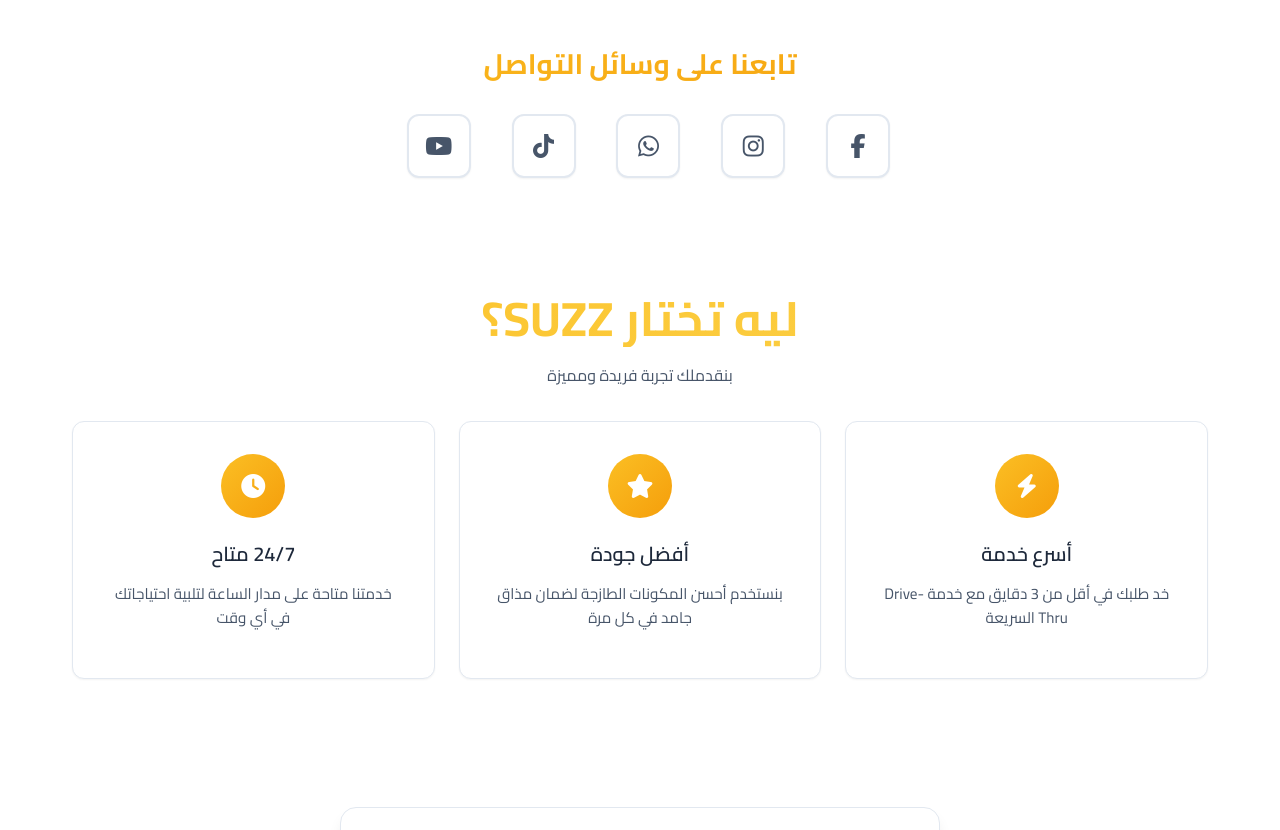
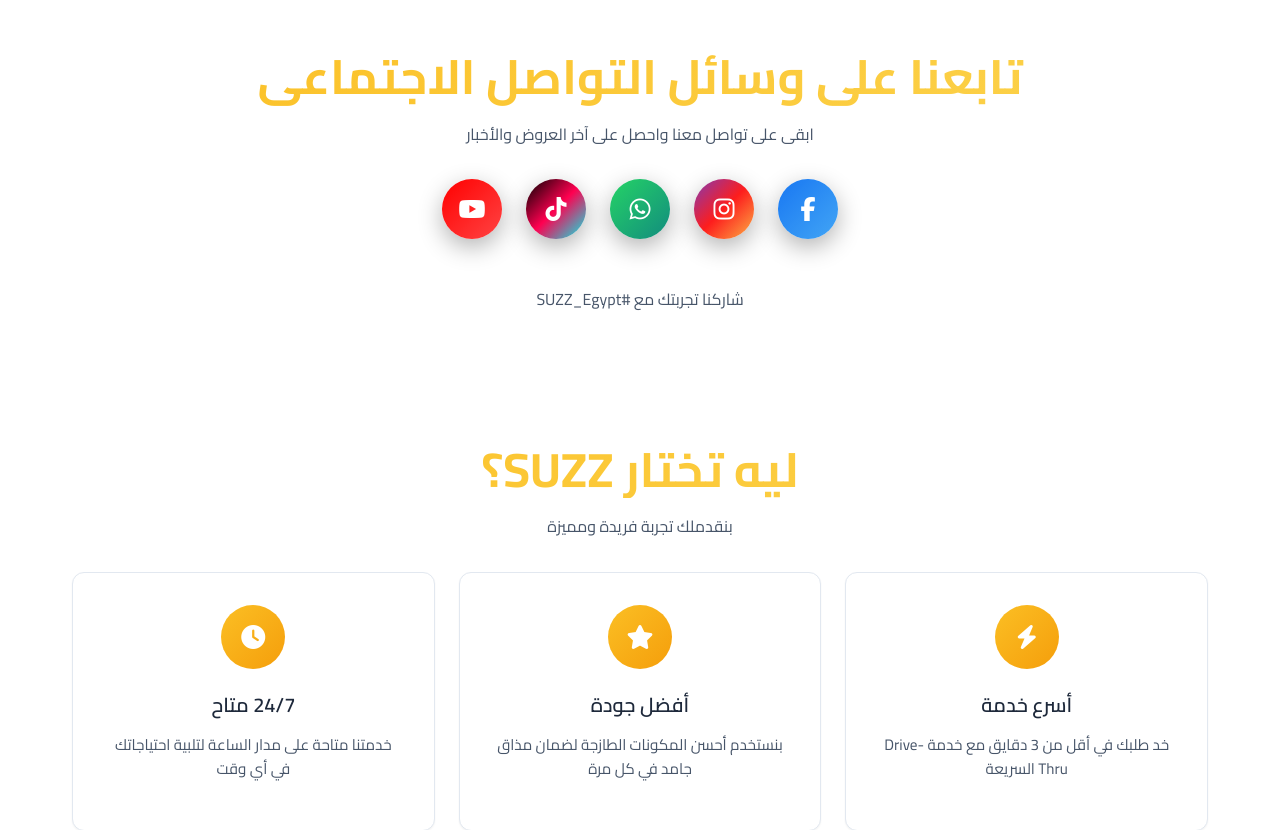
Before and after one commit to Abogrida1/suzz-project, a Flask app: page /home in a window 1280 px wide. Shown: the part 800-1630 px from the top of the page. Run offline with Flask 3, Linux system fonts and the light colour scheme.

Commit message:
تحديث الصفحة الرئيسية: إضافة الروابط الصحيحة والأيقونات المحسنة للوسائط الاجتماعية

```diff
--- a/templates/home.html
+++ b/templates/home.html
@@ -108,23 +108,62 @@
     <!-- Social Media Section -->
     <section class="social-section">
         <div class="container">
-            <h2 class="social-title">تابعنا على وسائل التواصل</h2>
-            <div class="social-grid">
-                <a href="https://facebook.com/suzzcafe" class="social-card facebook" target="_blank" rel="noopener">
+            <div class="text-center mb-8">
+                <h2 class="gradient-text text-3xl md:text-4xl font-bold mb-3">تابعنا على وسائل التواصل الاجتماعي</h2>
+                <p class="text-muted text-lg">ابقى على تواصل معنا واحصل على آخر العروض والأخبار</p>
+            </div>
+
+            <div class="social-icons">
+                <!-- Facebook -->
+                <a href="https://www.facebook.com/suzz.egy"
+                   target="_blank"
+                   rel="noopener noreferrer"
+                   class="social-icon social-facebook"
+                   title="تابعنا على فيسبوك">
                     <i class="fab fa-facebook-f"></i>
                 </a>
-                <a href="https://instagram.com/suzzcafe" class="social-card instagram" target="_blank" rel="noopener">
+
+                <!-- Instagram -->
+                <a href="https://www.instagram.com/suzz.egy/"
+                   target="_blank"
+                   rel="noopener noreferrer"
+                   class="social-icon social-instagram"
+                   title="تابعنا على انستجرام">
                     <i class="fab fa-instagram"></i>
                 </a>
-                <a href="https://wa.me/201234567890" class="social-card whatsapp" target="_blank" rel="noopener">
+
+                <!-- WhatsApp -->
+                <a href="https://wa.me/201050689899"
+                   target="_blank"
+                   rel="noopener noreferrer"
+                   class="social-icon social-whatsapp"
+                   title="تواصل معنا على واتساب">
                     <i class="fab fa-whatsapp"></i>
                 </a>
-                <a href="https://tiktok.com/@suzzcafe" class="social-card tiktok" target="_blank" rel="noopener">
+
+                <!-- TikTok -->
+                <a href="https://www.tiktok.com/@suzz.drive.thru"
+                   target="_blank"
+                   rel="noopener noreferrer"
+                   class="social-icon social-tiktok"
+                   title="تابعنا على تيك توك">
                     <i class="fab fa-tiktok"></i>
                 </a>
-                <a href="https://youtube.com/@suzzcafe" class="social-card youtube" target="_blank" rel="noopener">
+
+                <!-- YouTube -->
+                <a href="https://www.youtube.com/@Suzzcafe"
+                   target="_blank"
+                   rel="noopener noreferrer"
+                   class="social-icon social-youtube"
+                   title="تابعنا على يوتيوب">
                     <i class="fab fa-youtube"></i>
                 </a>
+            </div>
+
+            <div class="text-center mt-6">
+                <p class="text-muted text-sm">
+                    شاركنا تجربتك مع #SUZZ_Egypt
+                </p>
             </div>
         </div>
     </section>
@@ -267,6 +306,149 @@
             text-shadow: 0 2px 4px rgba(0, 0, 0, 0.5);
         }
 
+        /* Social Media Icons Styles - نفس التصميم الموجود في صفحة الإندكس */
+        .social-icons {
+            display: flex;
+            justify-content: center;
+            align-items: center;
+            gap: 1.5rem;
+            margin: 2rem 0;
+        }
+
+        .social-icon {
+            display: flex;
+            align-items: center;
+            justify-content: center;
+            width: 60px;
+            height: 60px;
+            border-radius: 50%;
+            color: white;
+            font-size: 1.5rem;
+            text-decoration: none;
+            transition: all 0.4s cubic-bezier(0.4, 0, 0.2, 1);
+            position: relative;
+            overflow: hidden;
+            box-shadow: 0 8px 25px rgba(0, 0, 0, 0.3);
+        }
+
+        .social-icon::before {
+            content: '';
+            position: absolute;
+            top: 0;
+            left: -100%;
+            width: 100%;
+            height: 100%;
+            background: linear-gradient(90deg, transparent, rgba(255, 255, 255, 0.2), transparent);
+            transition: left 0.6s;
+        }
+
+        .social-icon:hover::before {
+            left: 100%;
+        }
+
+        .social-icon:hover {
+            transform: translateY(-8px) scale(1.1);
+            box-shadow: 0 15px 35px rgba(0, 0, 0, 0.4);
+        }
+
+        /* Facebook */
+        .social-facebook {
+            background: linear-gradient(135deg, #1877f2 0%, #42a5f5 100%);
+        }
+
+        .social-facebook:hover {
+            background: linear-gradient(135deg, #166fe5 0%, #1877f2 100%);
+            box-shadow: 0 15px 35px rgba(24, 119, 242, 0.4);
+        }
+
+        /* Instagram */
+        .social-instagram {
+            background: linear-gradient(135deg, #833ab4 0%, #fd1d1d 50%, #fcb045 100%);
+        }
+
+        .social-instagram:hover {
+            background: linear-gradient(135deg, #7c349a 0%, #e91e63 50%, #f57c00 100%);
+            box-shadow: 0 15px 35px rgba(225, 48, 108, 0.4);
+        }
+
+        /* WhatsApp */
+        .social-whatsapp {
+            background: linear-gradient(135deg, #25d366 0%, #128c7e 100%);
+        }
+
+        .social-whatsapp:hover {
+            background: linear-gradient(135deg, #20ba5a 0%, #0e6b5f 100%);
+            box-shadow: 0 15px 35px rgba(37, 211, 102, 0.4);
+        }
+
+        /* TikTok */
+        .social-tiktok {
+            background: linear-gradient(135deg, #000000 0%, #ff0050 50%, #00f2ea 100%);
+        }
+
+        .social-tiktok:hover {
+            background: linear-gradient(135deg, #1a1a1a 0%, #e6004a 50%, #00d9d1 100%);
+            box-shadow: 0 15px 35px rgba(255, 0, 80, 0.4);
+        }
+
+        /* YouTube */
+        .social-youtube {
+            background: linear-gradient(135deg, #ff0000 0%, #ff4444 100%);
+        }
+
+        .social-youtube:hover {
+            background: linear-gradient(135deg, #e60000 0%, #ff0000 100%);
+            box-shadow: 0 15px 35px rgba(255, 0, 0, 0.4);
+        }
+
+        /* Mobile Responsive */
+        @media (max-width: 768px) {
+            .social-icons {
+                gap: 1rem;
+                margin: 1.5rem 0;
+            }
+
+            .social-icon {
+                width: 50px;
+                height: 50px;
+                font-size: 1.25rem;
+            }
+        }
+
+        @media (max-width: 480px) {
+            .social-icons {
+                gap: 0.75rem;
+                margin: 1rem 0;
+            }
+
+            .social-icon {
+                width: 45px;
+                height: 45px;
+                font-size: 1.1rem;
+            }
+        }
+
+        /* Social Icons Animation */
+        .social-icons-container {
+            animation: fadeIn 1s ease-out 0.8s both;
+        }
+
+        @keyframes bounce {
+            0%, 20%, 50%, 80%, 100% {
+                transform: translateY(0);
+            }
+            40% {
+                transform: translateY(-10px);
+            }
+            60% {
+                transform: translateY(-5px);
+            }
+        }
+
+        .social-icon:hover {
+            animation: bounce 0.6s ease-in-out;
+        }
+
         @media (max-width: 768px) {
             .hero {
                 min-height: 70vh;
```
